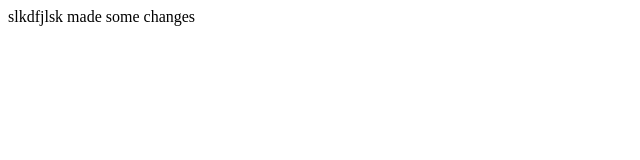
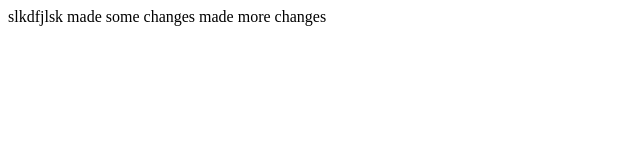
Before and after one commit to vlino2015/learningGit23, a plain HTML site: page index.html in a window 1280 px wide. Shown: the whole page, without its empty margins (0-640 px from the left). Drawn offline with Linux system fonts and the light colour scheme.

Commit message:
made some chagnes to index.html

```diff
--- a/index.html
+++ b/index.html
@@ -10,5 +10,7 @@
     slkdfjlsk
 
     made some changes
+
+    made more changes
 </body>
 </html>
```
